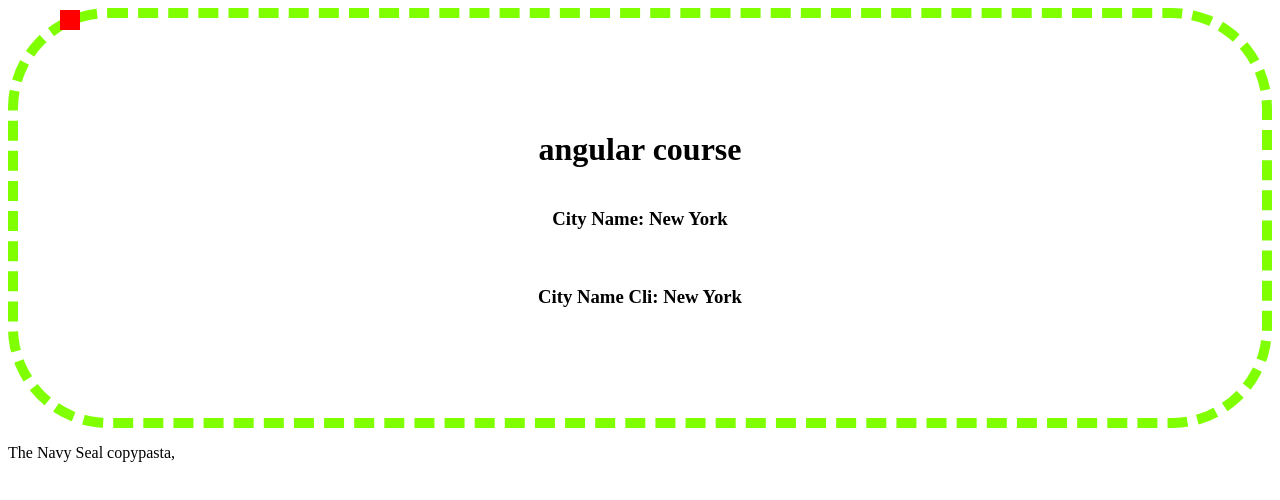
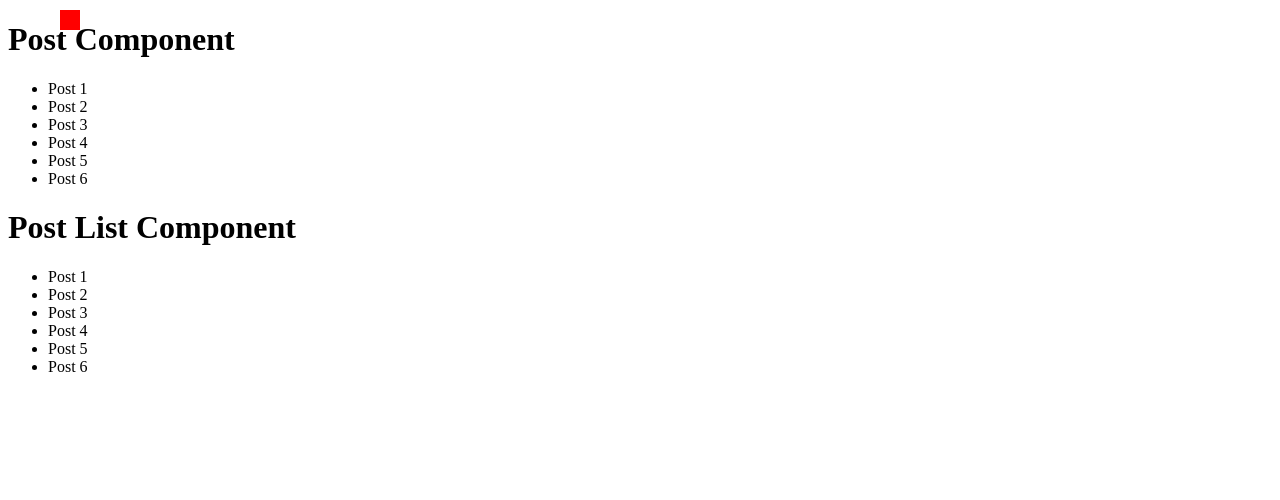
Before and after one commit to Neil-Barot/Angular-Notes, an Angular app: page / in a window 1280 px wide. Shown: the top 500 px of the page. Built offline with nearby package versions, Linux system fonts and the light colour scheme.

Commit message:
Services Example

```diff
--- a/src/app/app.component.html
+++ b/src/app/app.component.html
@@ -1,13 +1,4 @@
-
-<div class="container">
-    <h1>{{ title | lowercase }}</h1>
-
-    <!-- Custom Pipe -->
-
-    <h3>{{ userDetails.city | append }}</h3><br>
-    <h3>{{ userDetails.city | appendCli }}</h3>
-</div>
-
-<p>{{ dummyText | summary : 25 }}</p>
-
-<router-outlet />
+<h1>Post Component</h1>
+<app-post></app-post>
+<h1>Post List Component</h1>
+<app-post-list></app-post-list>
--- a/src/app/app.component.ts
+++ b/src/app/app.component.ts
@@ -2,6 +2,7 @@ import { Component, ViewChild, AfterViewInit } from '@angular/core';
 import { RouterOutlet } from '@angular/router';
 import { NavbarComponent } from './navbar/navbar.component';
 import { PostComponent } from './post/post.component';
+import { PostListComponent } from './post-list/post-list.component';
 import { FormsModule } from '@angular/forms';
 import { AppendPipe } from './pipes/append.pipe';
 import { AppendCliPipe } from './pipes/append-cli.pipe';
@@ -13,7 +14,7 @@ import { JsonPipe, UpperCasePipe, LowerCasePipe } from '@angular/common';
 @Component({
   selector: 'app-root',
   standalone: true,
-  imports: [RouterOutlet, NavbarComponent, PostComponent,
+  imports: [RouterOutlet, NavbarComponent, PostComponent, PostListComponent,
     AppendPipe, AppendCliPipe, SummaryPipe,
     FormsModule, UpperCasePipe, LowerCasePipe],
   templateUrl: './app.component.html',
--- /dev/null
+++ b/src/app/post-list/post-list.component.html
@@ -0,0 +1,5 @@
+<ul>
+    <li *ngFor = "let post of postList">
+        {{post.postTitle}}
+    </li>
+</ul>
--- /dev/null
+++ b/src/app/post-list/post-list.component.ts
@@ -0,0 +1,23 @@
+import { Component, OnInit } from '@angular/core';
+import { PostService } from '../services/post.service';
+import { NgFor } from '@angular/common';
+
+@Component({
+  selector: 'app-post-list',
+  standalone: true,
+  imports: [NgFor],
+  templateUrl: './post-list.component.html',
+  styleUrl: './post-list.component.css',
+  providers: [PostService]
+})
+export class PostListComponent implements OnInit{
+  postList: Array<any>
+
+  constructor(private postService: PostService) {
+    this.postList = postService.postList
+  }
+
+  ngOnInit(): void {
+
+  }
+}
--- a/src/app/post/post.component.html
+++ b/src/app/post/post.component.html
@@ -1,7 +1,3 @@
-<h1>{{ title }}</h1>
-
-<p>{{ fromParent }}</p>
-
-<app-post-list [fromParent]="postParentMessage"></app-post-list>
-
-<button (click)="sendMessage()">Click</button>
+<ul>
+    <li *ngFor = "let post of posts">{{post.postTitle}}</li>
+</ul>
--- a/src/app/post/post.component.ts
+++ b/src/app/post/post.component.ts
@@ -1,32 +1,26 @@
 import { Component, OnInit, Input, Output, EventEmitter } from '@angular/core';
 import { PostListComponent } from './post-list/post-list.component';
+import { PostService } from '../services/post.service';
+import { NgFor } from '@angular/common';
 
 @Component({
   selector: 'app-post',
   standalone: true,
-  imports: [PostListComponent],
+  imports: [PostListComponent, NgFor],
   templateUrl: './post.component.html',
   styleUrl: './post.component.css'
 })
 export class PostComponent implements OnInit{
+  posts: Array<any>;
 
-  title:string = "Posts";
-  postParentMessage:string = "Post to PostList";
+  constructor(private postService: PostService) {
+    //let postService = new PostService()
 
-  childMessage:string = 'From Child Component';
-  outputChildMessage:string = 'Message from Child Component Via Output'
-
-  @Input() fromParent:string;
-
-  @Output() messageEvent = new EventEmitter<string>();
-
-  constructor() {}
+    this.posts = postService.postList;
+  }
 
   ngOnInit(): void {
 
   }
 
-  sendMessage(){
-    this.messageEvent.emit(this.outputChildMessage)
-  }
 }
--- /dev/null
+++ b/src/app/services/post.service.ts
@@ -0,0 +1,15 @@
+import { Injectable } from "@angular/core";
+
+@Injectable({
+    providedIn: 'root',
+})
+export class PostService {
+    postList: Array<any> = [
+        {id: 1, postTitle: "Post 1"},
+        {id: 2, postTitle: "Post 2"},
+        {id: 3, postTitle: "Post 3"},
+        {id: 4, postTitle: "Post 4"},
+        {id: 5, postTitle: "Post 5"},
+        {id: 6, postTitle: "Post 6"},
+    ]
+}
```
Also changed, not shown: src/app/post-list/post-list.component.css (added), 1 other file (tests, documents, lock files or other folders).
